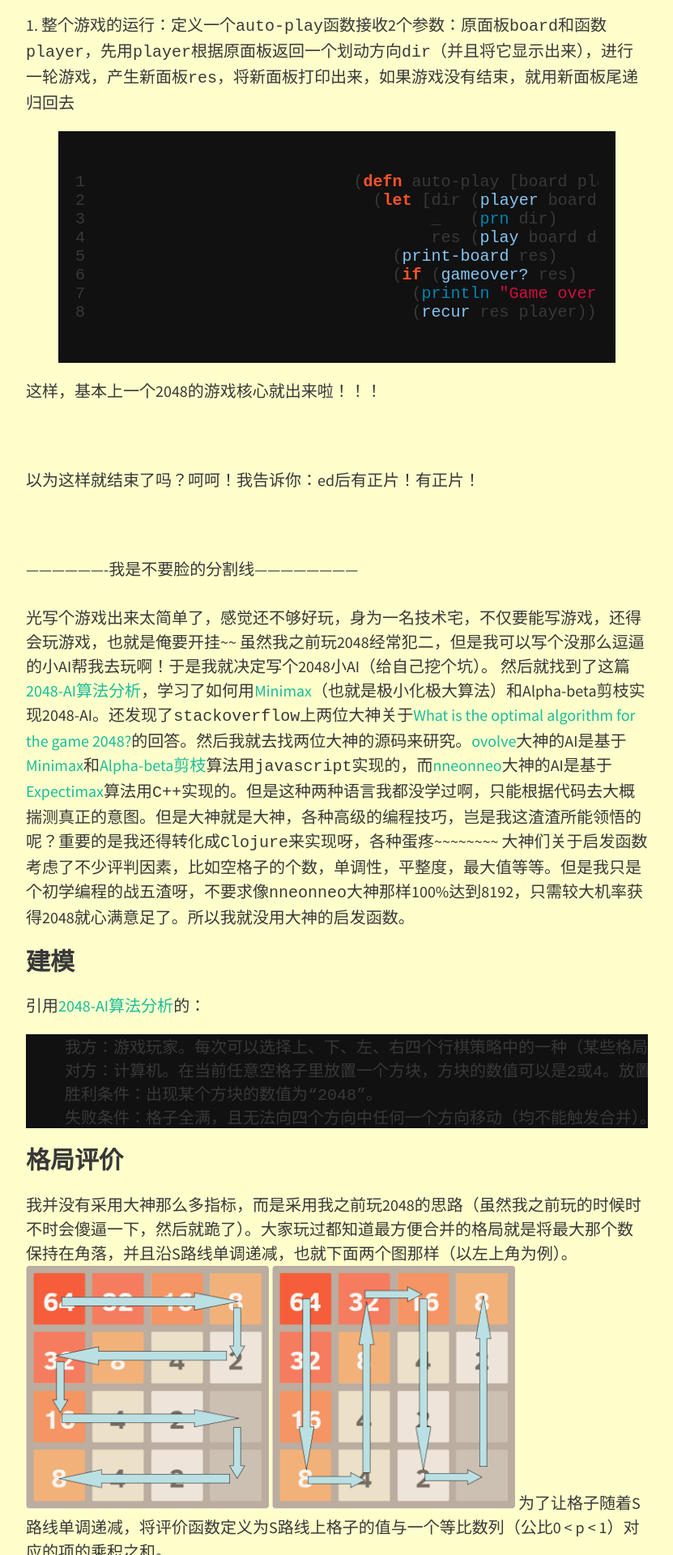
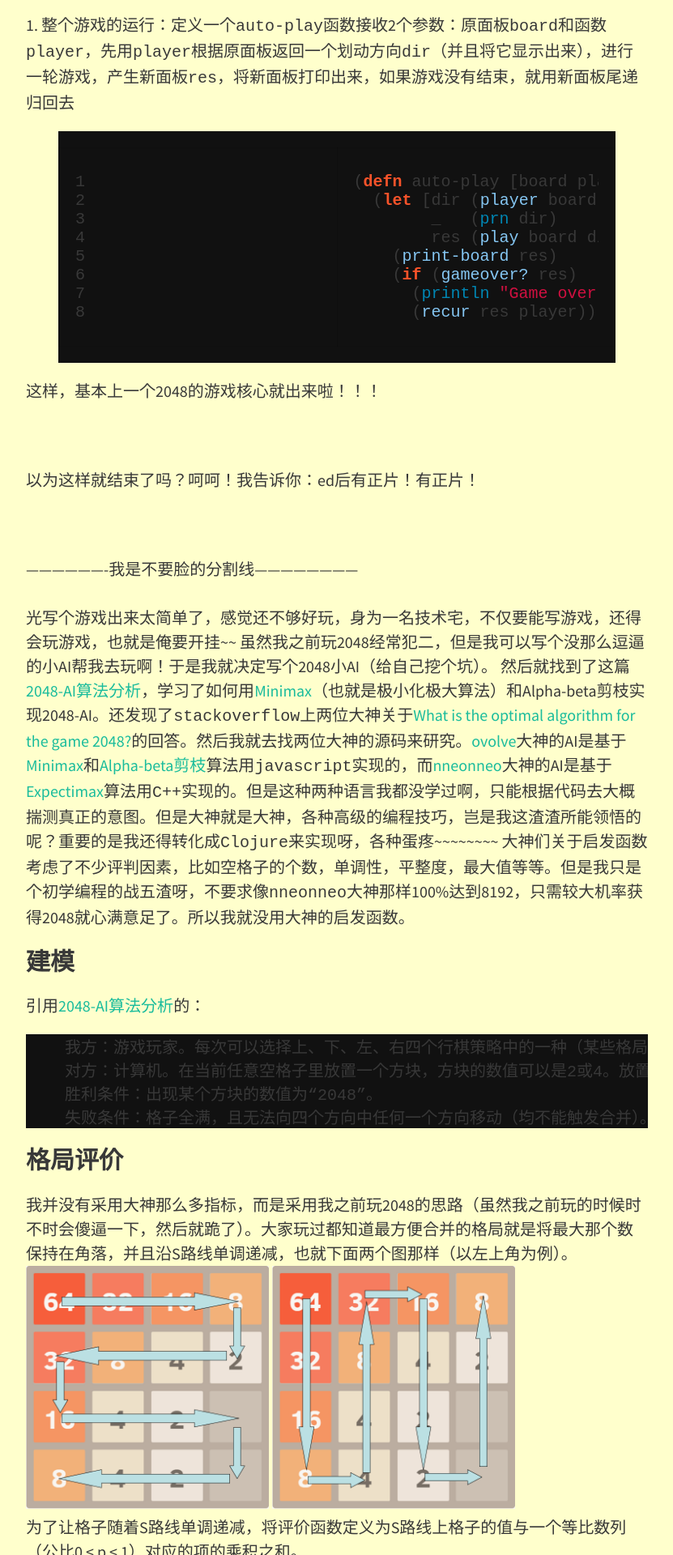
Before and after one commit to ChuitoChan/ChuitoChan.github.io, a Jekyll site: the page built from _posts/2015-08-10-2048-in-clojure.md, in a window 1280 px wide. Shown: the part 4480-6400 px from the top of the page at 81% size, without its empty margins (224-1055 px from the left). Built offline with Jekyll 4.4.1, drawn with Linux system fonts in a browser that asks for light colours; nearby versions of some CDN libraries.

Commit message:
Update 2015-08-10-2048-in-clojure.md

```diff
--- a/_posts/2015-08-10-2048-in-clojure.md
+++ b/_posts/2015-08-10-2048-in-clojure.md
@@ -171,8 +171,8 @@ directions
 
 ### 格局评价
 我并没有采用大神那么多指标，而是采用我之前玩2048的思路（虽然我之前玩的时候时不时会傻逼一下，然后就跪了）。大家玩过都知道最方便合并的格局就是将最大那个数保持在角落，并且沿S路线单调递减，也就下面两个图那样（以左上角为例）。
-<img src="/img/2048_row.png" alt="横向S路线" title="横向S路线" width="300" />
-<img src="/img/2048_col.png" alt="纵向S路线" title="纵向S路线" width="300" />
+<img src="/img/2048_row.png" alt="横向S路线" title="横向S路线" width="300" />  <img src="/img/2048_col.png" alt="纵向S路线" title="纵向S路线" width="300" />
+<br>
 为了让格子随着S路线单调递减，将评价函数定义为S路线上格子的值与一个等比数列（公比0 < p < 1）对应的项的乘积之和。
 
 在计算机回合，由于计算机放置方块后，评价函数的值肯定是增加的，因此这个时候的评价会有所不同。想了想玩游戏时候的情况，最蛋疼应该是在那条单调递减路线中间被电脑强插了一个"2"，破坏了整体的单调性。所以我将计算机回合的操作统一定为在评价分数最高的那条路线上找到最靠前的空格子并且插入一个"2".这样做的结果就是省去了不少电脑回合对评价函数的计算。
@@ -278,8 +278,6 @@ directions
 为了验证下效果，跑了100遍，结果如下，93%的成功率还算不错(๑•̀ㅂ•́)و✧要是能跑出一个16384就好了
 <br>
 ![实验结果](/img/2048_chart.png)
-<br>
-<img src="/img/2048_chart.png" alt="实验结果" title="实验结果" width="400" />
 
 ## Code
 The code can be found on GitHub at the following link [https://github.com/ChuitoChan/clojure-2048ai](https://github.com/ChuitoChan/clojure-2048ai)
```
